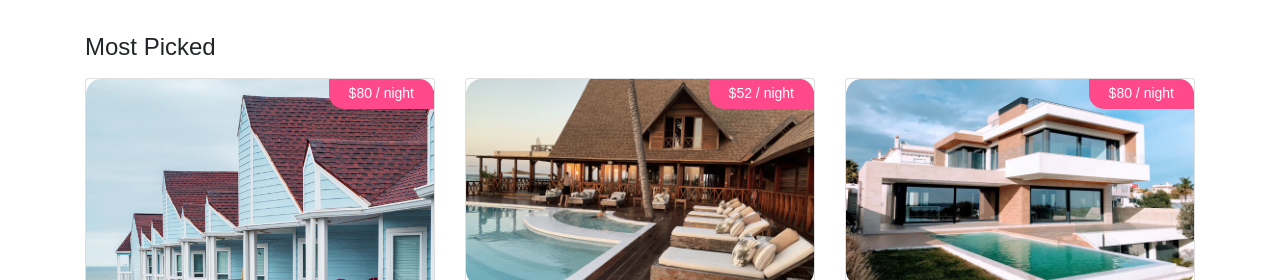
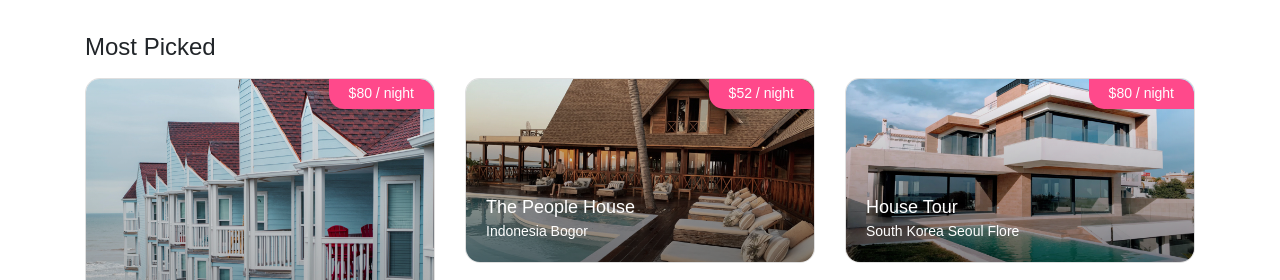
Before and after one commit to muhammadsyafiq1/apartmen-react, a React (Create React App) app: page / in a window 1280 px wide. Shown: the part 672-952 px from the top of the page. Built offline with nearby package versions, Linux system fonts and the light colour scheme.

Commit message:
mostpicked done

```diff
--- a/src/Assets/scss/styles.scss
+++ b/src/Assets/scss/styles.scss
@@ -128,6 +128,55 @@ section{
             font-size: .875rem;
         }
     }
+
+    &.card-featured {
+        overflow: hidden;
+        cursor: pointer;
+        height: 100%;
+        border-radius: 15px;
+        &:after{
+            position: absolute;
+            content: ""; top: 0; left: 0; right: 0; bottom: 0; transform: scale(1.1);
+            transition: 0.5s transform ease-in-out;
+            z-index: 2;
+            @include gradient-y(rgba($black, 0), rgba($black ,.51), 0%, 100%)
+        }
+
+        .img-wrapper {
+            z-index: 1;
+            margin: 0;
+            position: absolute;
+            top: 0; left: 0; right: 0; bottom: 0;
+            transform: scale(1.1);
+            transition: .25s transform ease-in-out;
+        }
+
+        .meta-wrapper{
+            z-index: 4;
+            color: $white;
+            padding: 20px;
+            position: absolute;
+            top: 0; bottom: 0;
+            width: 100%;
+            transform: translateY(0);
+            transition: 0.3s transform ease-in-out;
+            display: flex;
+            justify-content: flex-end;
+            flex-direction: column;
+        }
+
+        &:hover{
+            .meta-wrapper{
+                transform: translateY(-10px);
+            }
+            &:after{
+                transform: scale(1);
+            }
+            .img-wrapper{
+                transform: scale(1);
+            }
+        }
+    }
 }
 
 .img-cover {
--- a/src/Pages/landingPage.js
+++ b/src/Pages/landingPage.js
@@ -5,12 +5,22 @@ import landingPage from 'schema_db/landingPage.json';
 import MostPicked from 'Parts/MostPicked';
 
 export default class LandingPage extends Component {
+    constructor(props){
+        super(props);
+        this.refMostPicked = React.createRef();
+    }
     render() {
         return(
             <>
                 <Header {...this.props}></Header>
-                <Hero data={landingPage.hero} />
-                <MostPicked data={landingPage.mostPicked} />
+                <Hero
+                    refMostPicked={this.refMostPicked}
+                    data={landingPage.hero}
+                />
+                <MostPicked
+                    refMostPicked={this.refMostPicked}
+                    data={landingPage.mostPicked}
+                />
             </>
         )
     }
--- a/src/Parts/MostPicked.js
+++ b/src/Parts/MostPicked.js
@@ -3,12 +3,12 @@ import Button from 'components/Button'
 
 export default function MostPicked(props) {
     return (
-        <section className="container">
+        <section className="container" ref={props.refMostPicked}>
             <h4 className="mb-3">Most Picked</h4>
             <div className="container-grid">
                 {
                     props.data.map((item, index) => {
-                        return <div className={`item column-4 ${index === 0 ? "row-2" : "row-1"}`}>
+                        return <div key={`mostpicked-${index}`} className={`item column-4 ${index === 0 ? "row-2" : "row-1"}`}>
                             <div className="card card-featured">
                                 <div className="tag">
                                     ${item.price}
```
Also changed, not shown: 1 other file (tests, documents, lock files or other folders).
